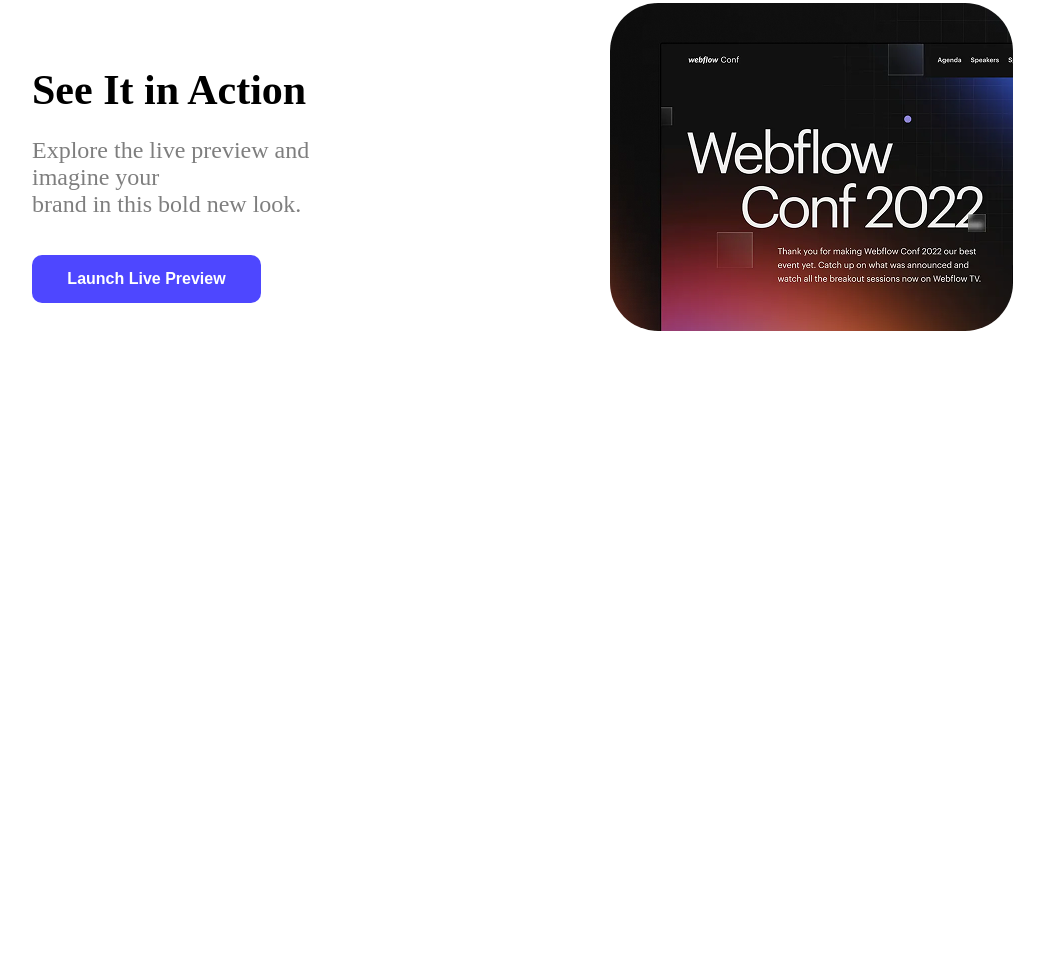
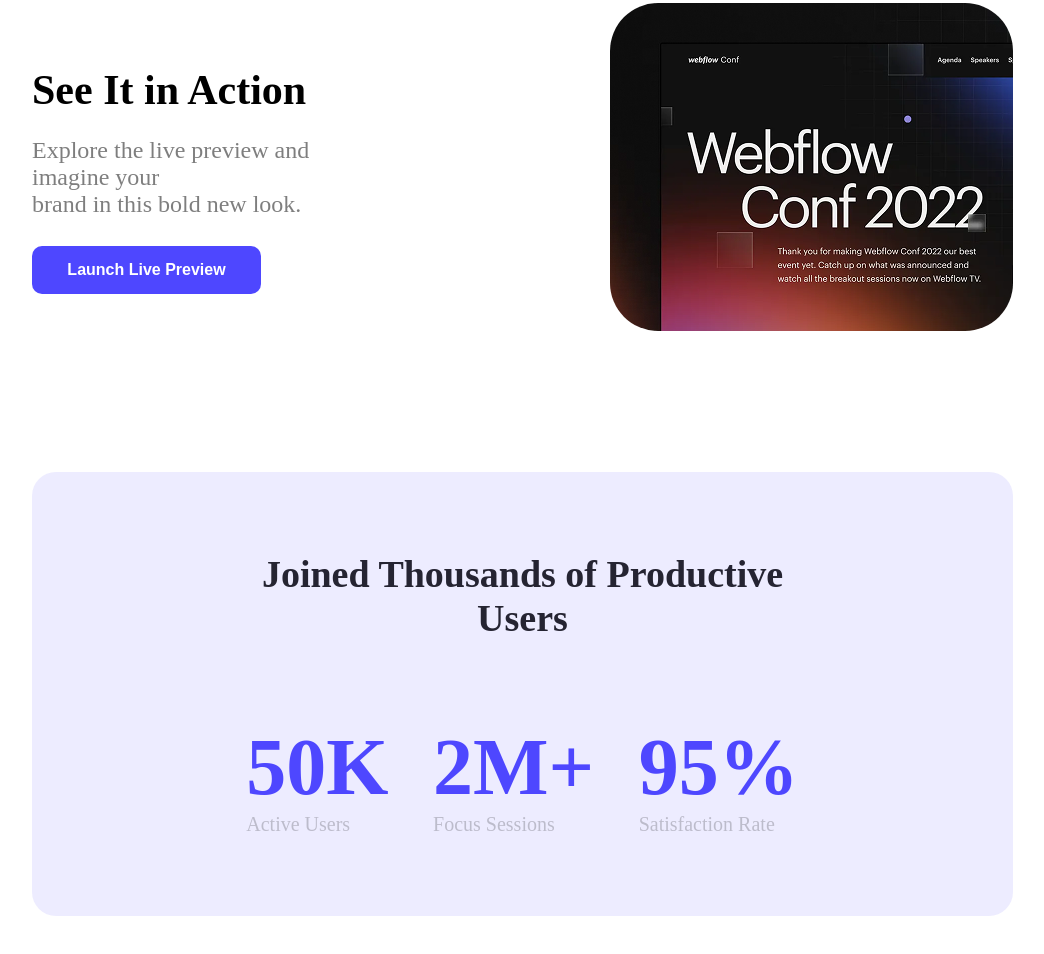
Before and after one commit to shuvo-dey/assignment-1-batch-12, a plain HTML site: page index.html in a window 1280 px wide. Shown: the part 648-1602 px from the top of the page, without its empty margins (108-1152 px from the left). Before the commit the page ends 1129 px from the top, so only its background shows below. Drawn offline with Linux system fonts and the light colour scheme.

Commit message:
added productive user section

```diff
--- a/index.html
+++ b/index.html
@@ -34,12 +34,34 @@
             <div class="left-side">
                 <h1 class="title">See It in Action</h1>
                 <small class="subtitle">Explore the live preview and imagine your <br> brand in this bold new look.</small> <br>
-                <a href="http://"><button class="btn-2">Launch Live Preview</button></a>
+                <a href="http://"><button class="btn-3">Launch Live Preview</button></a>
             </div>
 
             <div >
                 <img class="img1" src="./Assets/wc-mini.png" alt="">
             </div>
+
+         </section>
+         <!-- Productive Users Section -->
+
+         <section class="productive-section">
+
+            <div class="productive-title">Joined Thousands of Productive Users</div>
+            <div class="all-data">
+                <div class="data-3">
+                     <div class="data">50K</div>
+                     <div class="data-subtitle">Active Users</div>
+                 </div>
+                 <div class="data-3">
+                    <div class="data">2M+</div>
+                     <div class="data-subtitle">Focus Sessions</div>
+                </div>
+                <div class="data-3">
+                     <div class="data">95%</div>
+                     <div class="data-subtitle">Satisfaction Rate</div>
+                 </div>
+             </div>
+
 
          </section>
 
--- a/style/style.css
+++ b/style/style.css
@@ -44,6 +44,7 @@ nav h1{
     color: #FFFFFF;
     border: none;
     border-radius: 5px;
+    cursor:pointer;
 }
 
 nav ul li{
@@ -77,6 +78,7 @@ nav li a{
     color: #FFFFFF;
     border: none;
     border-radius: 5px;
+    cursor:pointer;
 }
 
 
@@ -118,7 +120,7 @@ nav li a{
 }
 
 
-.btn-2{
+.btn-3{
     font-size: 16px;
     font-weight: bold;
     color: #FFFFFF;
@@ -126,4 +128,55 @@ nav li a{
     width: 229px;
     height: 48px;
     border-radius: 10px;
+    border: none;
+    margin-top: 28px;
+    cursor:pointer;
 }
+
+/* Productive Users Section */
+
+.productive-section{
+    background-color: rgb(78, 71, 250, 10%);
+    max-width: 1140px;
+    max-height: 306px;
+    margin: 116px 159px 116px 140px;
+    padding: 80px 50px;
+    border-radius: 24px;
+
+}
+
+.productive-title{
+    font-size: 38px;
+    font-weight: bold;
+    color: #252432;
+    text-align: center;
+    margin: 0px 142px 40px 142px;
+}
+
+.all-data{
+    display: flex;
+    justify-content: space-around;
+
+}
+
+.all-data{
+    margin: 30px 142px 0px 142px;
+
+}
+
+.data-3{
+    margin-top: 42px;
+}
+
+.data{
+        font-size: 80px;
+    font-weight: bold;
+    color: #4E47FF;
+
+
+}
+
+.data-subtitle{
+    font-size: 20px;
+    opacity: 20%;
+}
```
